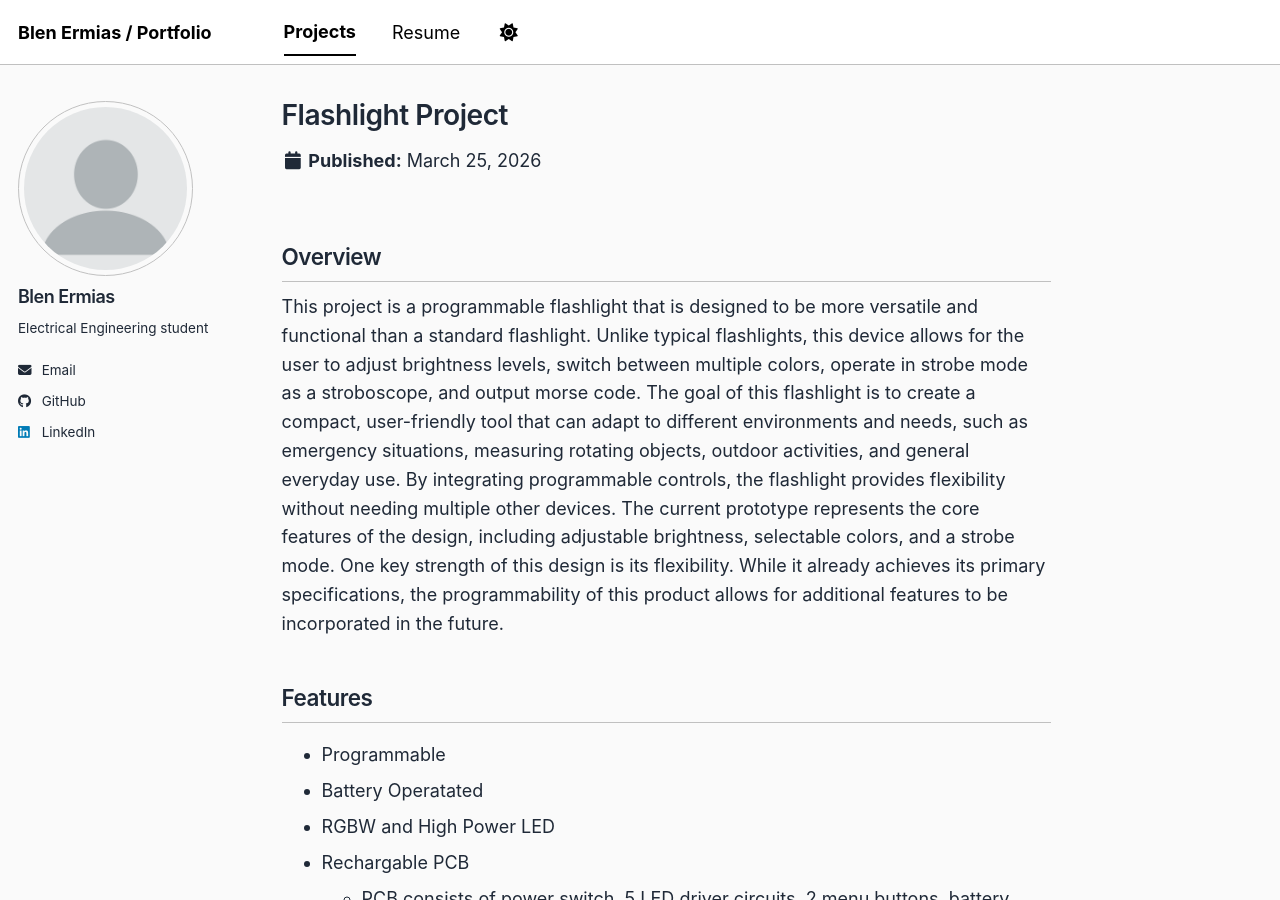
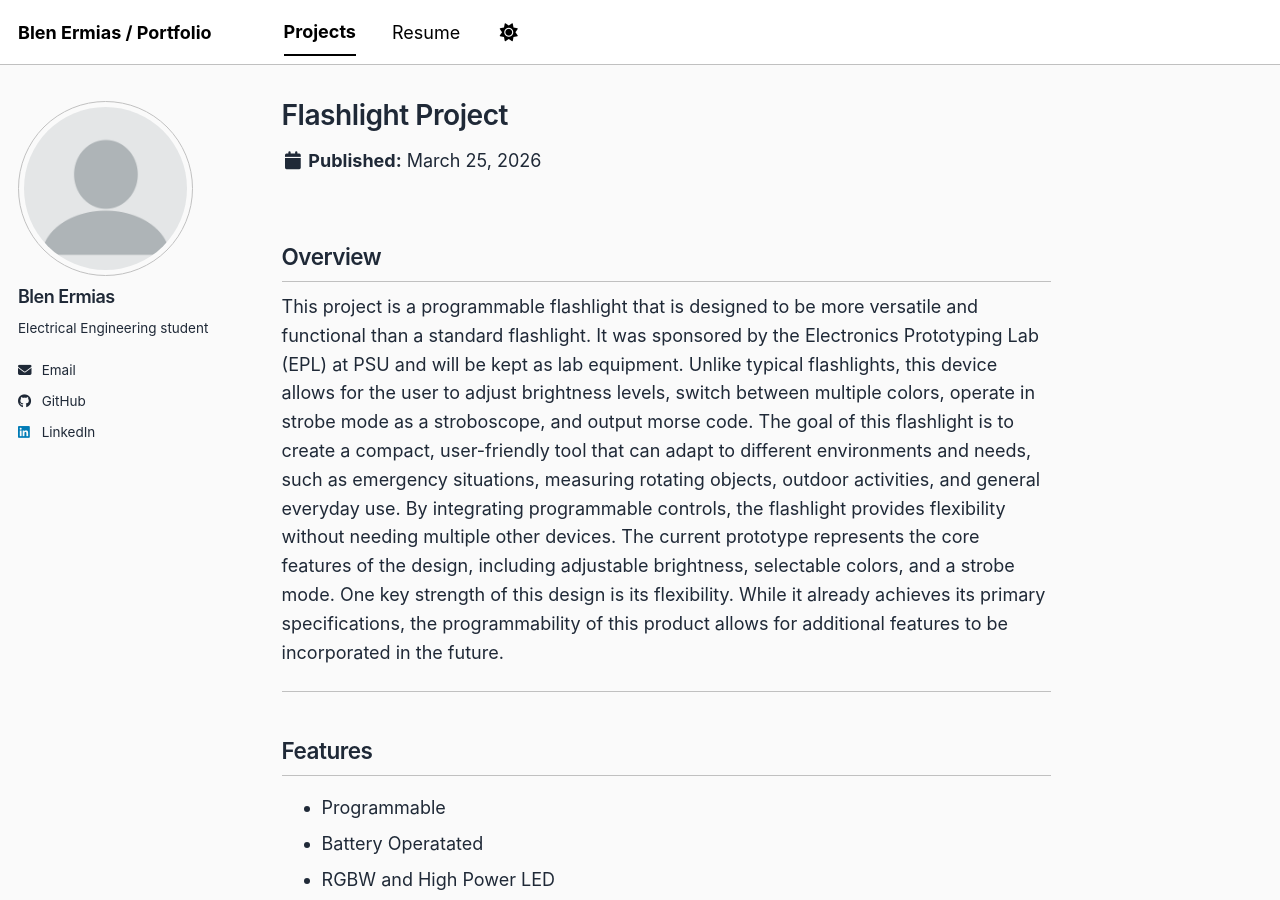
Before and after one commit to Blen-E/Blen-E.github.io, a Jekyll site: the page built from _portfolio/flashlight.md, in a window 1280 px wide and 900 px high. Built offline with Jekyll 4.4.1, drawn with Linux system fonts in a browser that asks for light colours; a script bundle is joined from its source files by our own code; library files that are not in the unit come from our copies.

Commit message:
Update flashlight.md

```diff
--- a/_portfolio/flashlight.md
+++ b/_portfolio/flashlight.md
@@ -1,14 +1,17 @@
 ---
 title: "Flashlight Project"
 collection: portfolio
-excerpt: "Custom PCB flashlight design with hardware and system integration."
+excerpt: "Smart flashlight with mutliple LEDs, strobscope function, morse code output and more."
 image: /images/flashlight/flashlight-photo.png
+
 ---
 
 ## Overview
-This project is a programmable flashlight that is designed to be more versatile and functional than a standard flashlight. Unlike typical flashlights, this device allows for the user to adjust brightness levels, switch between multiple colors, operate in strobe mode as a stroboscope, and output morse code.
+This project is a programmable flashlight that is designed to be more versatile and functional than a standard flashlight. It was sponsored by the Electronics Prototyping Lab (EPL) at PSU and will be kept as lab equipment. Unlike typical flashlights, this device allows for the user to adjust brightness levels, switch between multiple colors, operate in strobe mode as a stroboscope, and output morse code.
 The goal of this flashlight is to create a compact, user-friendly tool that can adapt to different environments and needs, such as emergency situations, measuring rotating objects, outdoor activities, and general everyday use. By integrating programmable controls, the flashlight provides flexibility without needing multiple other devices.
 The current prototype represents the core features of the design, including adjustable brightness, selectable colors, and a strobe mode. One key strength of this design is its flexibility. While it already achieves its primary specifications, the programmability of this product allows for additional features to be incorporated in the future.
+
+---
 
 ## Features
 - Programmable
@@ -17,6 +20,8 @@ The current prototype represents the core features of the design, including adju
 - Rechargable PCB
   - PCB consists of power switch, 5 LED driver circuits, 2 menu buttons, battery holder (back of board)
 - OLED screen with various menu options: Strobescope function, Brightness control, variable flashing frequnecy, Morse code output, color mixing
+
+---
 
 ## Images
 
@@ -54,15 +59,20 @@ The current prototype represents the core features of the design, including adju
   </div>
 
 </div>
+---
 ## L1 Block diagram
 Power is supplied by a Li-ion battery (3.2-4.2 nominal V), which passes through a power switch to distribute power to the whole flashlight when switched on. The XIAO ESP32-C6 microcontroller receives input from the buttons and controls the OLED’s display menu interface for the user. The microcontroller generates PWM signals that turns the LED driver MOSFET on, and regulates current flow to turn the RGBW LEDs on. This allows the system to control brightness, flashing frequency, and color output of the flashlight. These components (LED drivers, microcontroller, battery holder) are integrated on a PCB that provides connections between each component.
 ![Flashlight Photo](/images/flashlight/block-photo.png)
+
+---
 
 ## Key Contributions
 - Designed and Assembled PCB using KiCAD
 - Implemented color mixing function
 - Used Git for version control and collaboration of PCB
 
+---
+
 ## Technical Details
 - Language: C
 - Concepts: LED drivers, firmware, KiCAD, Audrino IDE
```
